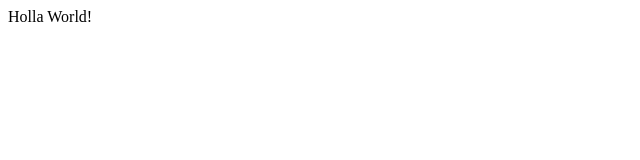
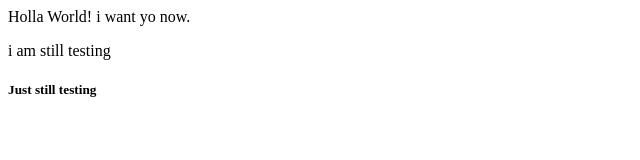
Before and after one commit to Omailey/holla, a plain HTML site: page holla.html/index.html in a window 1280 px wide. Shown: the whole page, without its empty margins (0-640 px from the left). Drawn offline with Linux system fonts and the light colour scheme.

Commit message:
new change1

```diff
--- a/holla.html/index.html
+++ b/holla.html/index.html
@@ -6,6 +6,8 @@
     <title>Document</title>
 </head>
 <body>
-    Holla World!
+    Holla World! i want yo now.
+    <p>i am still testing</p>
+    <h5>Just still testing</h5>
 </body>
 </html>
```
